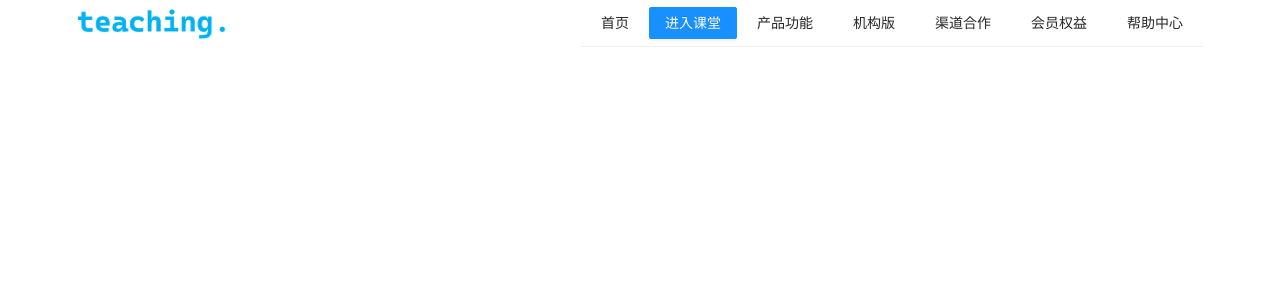
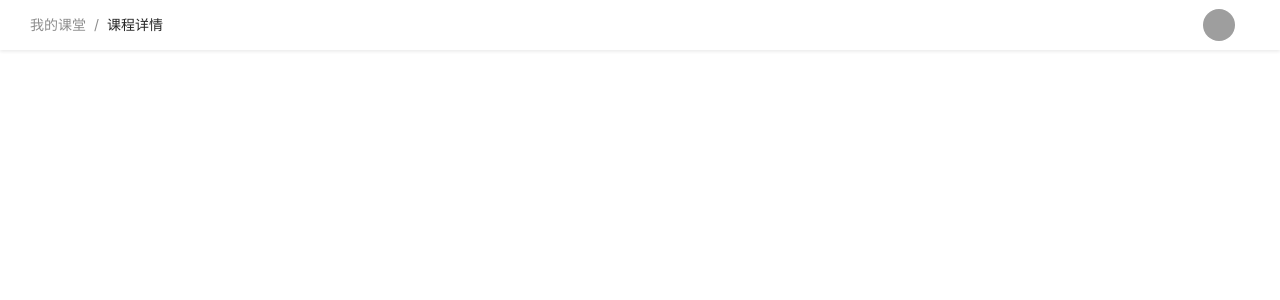
Before and after one commit to SE-11/teaching-frontend, a React (Create React App) app: page /teacher in a window 1280 px wide. Shown: the top 300 px of the page. Built offline with nearby package versions, Linux system fonts and the light colour scheme; grey boxes are pictures that could not be loaded.

Commit message:
fin login/registered | t&s page deving

```diff
--- a/src/App.js
+++ b/src/App.js
@@ -1,19 +1,18 @@
 import React from "react";
-// import { Route, Switch } from "react-router";
-
-// import Login from "./pages/Login";
-// import Index from "./pages/Index/index";
 import HomeNavigation from "./components/HomeNavigation";
 import HomeContent from "./components/HomeContent";
-import { BrowserRouter } from "react-router-dom";
+import { Route, Switch } from "react-router-dom";
+import Student from "./pages/Student";
+import Teacher from "./pages/Teacher";
 
-
-function App(props) {
+function App() {
+  const HomePage = () => <div><HomeNavigation/><HomeContent/></div>
   return (
-    <BrowserRouter>
-      <HomeNavigation />
-      <HomeContent />
-    </BrowserRouter>
+    <Switch>
+      <Route path="/student" exact component={ Student } />
+      <Route path="/teacher" exact component={ Teacher } />
+      <Route path="/" component={ HomePage } />
+    </Switch>
   );
 }
 
--- a/src/components/LoginForm/index.jsx
+++ b/src/components/LoginForm/index.jsx
@@ -1,29 +1,60 @@
-import { Button, Form, Input } from 'antd'
+import { Button, Form, Input, message } from 'antd'
+import axios from 'axios';
+import md5 from "crypto-js/md5";
 import React from 'react'
+import { withRouter } from 'react-router-dom';
 
 const FormItem = Form.Item;
 
-export default function LoginForm() {
+function LoginForm(props) {
+    const layout = {
+        labelCol: { span: 8 },
+        wrapperCol: { span: 16 },
+    };
     const onFinish = (values) => {
-        console.log(values);
+        // console.log(values);
+        // 后端
+        // 检查电话号是否已经注册
+        // 检测密码是否正确
+        values.password = md5(values.password).toString();
+        axios.post('http://localhost:8080/login', values)
+             .then((rsp) => {
+                 if(rsp.data.errorCode === 1) {
+                     // 根据类型 跳转老师页面还是学生页面
+                     if(rsp.data.userType === "student") {
+                         props.history.replace("/student");
+                         message.success("登录成功!");
+                     } else {
+                         props.history.replace("/teacher")
+                     }
+                 }
+             })
+             .catch((err) => {
+                 message.error(err);
+                 console.log(err);
+             });
+
     }
     return (
         <div style={{ display: "flex", justifyContent: "center  " }}>
             <Form
-                style={{ width: "300px" }}
+                {...layout}
+                style={{ width: "300px", marginRight: "50px" }}
                 onFinish={onFinish}
                 >
                 <FormItem
+                    label="Phone"
                     name="phone"
                     >
                     <Input placeholder="Phone number" />
                 </FormItem>
                 <FormItem
+                    label="Password"
                     name="password"
                     >
                     <Input placeholder="Password" />
                 </FormItem>
-                <FormItem>
+                <FormItem wrapperCol={{ span: 16, offset: 8 }}>
                     <Button style={{ width: "100%" }} htmlType="submit" type="primary">
                         Login
                     </Button>
@@ -32,3 +63,5 @@ export default function LoginForm() {
         </div>
     )
 }
+
+export default withRouter(LoginForm);
--- a/src/components/RegisteredForm/index.jsx
+++ b/src/components/RegisteredForm/index.jsx
@@ -6,6 +6,10 @@ import { registDataSOrT } from "../../utils/registDataValidate";
 const FormItem = Form.Item;
 
 export default function RegisteredForm(props) {
+    const layout = {
+        labelCol: { span: 8 },
+        wrapperCol: { span: 16 },
+    };
     // 暂时把学号存 localstorage 里
     const onFinish = (values) => {
         // console.log(values);
@@ -47,7 +51,8 @@ export default function RegisteredForm(props) {
     return (
         <div style={{ display: "flex", justifyContent: "center  " }}>
             <Form
-                style={{ width: "300px" }}
+                {...layout}
+                style={{ width: "300px", marginRight: "50px" }}
                 onFinish={onFinish}
             >
                 <FormItem
@@ -116,7 +121,7 @@ export default function RegisteredForm(props) {
                     <Input placeholder="Re-Password" allowClear />
                 </FormItem>
 
-                <FormItem name="identity">
+                <FormItem name="identity" label="角色">
                     <Radio.Group style={{ display: "flex", justifyContent: "space-between" }}>
                         <Radio.Button value="student" style={{ width: "130px", textAlign: "center" }}>学生</Radio.Button>
                         <Radio.Button value="teacher" style={{ width: "130px", textAlign: "center" }}>老师</Radio.Button>
@@ -126,6 +131,9 @@ export default function RegisteredForm(props) {
                 <FormItem
                     label="Name"
                     name="name"
+                    rules={[
+                        {required: true, message: "请输入您的姓名"}
+                    ]}
                 >
                     <Input placeholder="Name" allowClear />
                 </FormItem>
@@ -133,11 +141,14 @@ export default function RegisteredForm(props) {
                 <FormItem
                     label="University"
                     name="university"
+                    rules={[
+                        {required: true, message: "请输入您所在的高校"}
+                    ]}
                 >
                     <Input placeholder="University" allowClear />
                 </FormItem>
 
-                <FormItem>
+                <FormItem wrapperCol={{ span: 16, offset: 8 }}>
                     <Button style={{ width: "100%" }} htmlType="submit" type="primary">
                         Registered
                     </Button>
--- a/src/index.js
+++ b/src/index.js
@@ -2,5 +2,10 @@ import React from 'react';
 import ReactDOM from 'react-dom';
 import App from "./App";
 import 'antd/dist/antd.css';
+import { BrowserRouter } from 'react-router-dom';
 
-ReactDOM.render(<App />, document.getElementById('root'));
+ReactDOM.render(
+    <BrowserRouter>
+        <App />
+    </BrowserRouter>,
+    document.getElementById('root'));
--- /dev/null
+++ b/src/pages/Student/components/NavBar/index.css
@@ -0,0 +1,16 @@
+.student-navbar {
+    display: flex;
+    justify-content: space-between;
+    align-items: center;
+    height: 50px;
+    margin-bottom: 16px;
+    /* line-height: 30px; */
+    background: #ffffff;
+    box-shadow: 0px 2px 3px #eeeeee;
+}
+.nav-breadcrumb {
+    margin-left: 30px;
+}
+.student-avatar {
+    margin-right: 45px;
+}
--- /dev/null
+++ b/src/pages/Student/components/NavBar/index.jsx
@@ -0,0 +1,39 @@
+import { Avatar, Breadcrumb, Dropdown, Menu } from 'antd'
+import React from 'react'
+import { Link } from 'react-router-dom'
+import "./index.css";
+const BreadcrumbItem = Breadcrumb.Item;
+const MenuItem = Menu.Item;
+
+export default function NavBar() {
+    const menu = (
+        <Menu style={{ marginTop: "10px" }}>
+            <MenuItem key="1">个人中心</MenuItem>
+            <MenuItem key="2">设置</MenuItem>
+            <MenuItem key="3">退出</MenuItem>
+        </Menu>
+    );
+    return (
+        <div className="student-navbar">
+            <div className="nav-breadcrumb">
+                <Breadcrumb>
+                    <BreadcrumbItem>我的课堂</BreadcrumbItem>
+                    <BreadcrumbItem>课程详情</BreadcrumbItem>
+                </Breadcrumb>
+            </div>
+
+            <div className="student-avatar">
+                <Dropdown
+                    placement="bottomCenter"
+                    overlay={menu}
+                >
+                    <Link to="/vip">
+                        <Avatar
+                            src="http://images.nowcoder.com/head/7m.png"
+                        />
+                    </Link>
+                </Dropdown>
+            </div>
+        </div>
+    )
+}
--- /dev/null
+++ b/src/pages/Student/index.jsx
@@ -0,0 +1,10 @@
+import React from 'react'
+import NavBar from './components/NavBar';
+
+export default function Student() {
+    return (
+        <div>
+            <NavBar />
+        </div>
+    )
+}
--- /dev/null
+++ b/src/pages/Teacher/components/NavBar/index.css
@@ -0,0 +1,16 @@
+.student-navbar {
+    display: flex;
+    justify-content: space-between;
+    align-items: center;
+    height: 50px;
+    margin-bottom: 16px;
+    /* line-height: 30px; */
+    background: #ffffff;
+    box-shadow: 0px 2px 3px #eeeeee;
+}
+.nav-breadcrumb {
+    margin-left: 30px;
+}
+.student-avatar {
+    margin-right: 45px;
+}
--- /dev/null
+++ b/src/pages/Teacher/components/NavBar/index.jsx
@@ -0,0 +1,40 @@
+import { Avatar, Breadcrumb, Dropdown, Menu } from 'antd'
+import React from 'react'
+import { Link } from 'react-router-dom'
+import "./index.css";
+const BreadcrumbItem = Breadcrumb.Item;
+const MenuItem = Menu.Item;
+
+export default function NavBar() {
+    const menu = (
+        <Menu style={{ marginTop: "10px" }}>
+            <MenuItem key="1">学生管理</MenuItem>
+            <MenuItem key="2">课程管理</MenuItem>
+            <MenuItem key="3">设置</MenuItem>
+            <MenuItem key="4">退出</MenuItem>
+        </Menu>
+    );
+    return (
+        <div className="student-navbar">
+            <div className="nav-breadcrumb">
+                <Breadcrumb>
+                    <BreadcrumbItem>我的课堂</BreadcrumbItem>
+                    <BreadcrumbItem>课程详情</BreadcrumbItem>
+                </Breadcrumb>
+            </div>
+
+            <div className="student-avatar">
+                <Dropdown
+                    placement="bottomCenter"
+                    overlay={menu}
+                >
+                    <Link to="/vip">
+                        <Avatar
+                            src="http://images.nowcoder.com/head/7m.png"
+                        />
+                    </Link>
+                </Dropdown>
+            </div>
+        </div>
+    )
+}
--- /dev/null
+++ b/src/pages/Teacher/index.jsx
@@ -0,0 +1,10 @@
+import React from 'react'
+import NavBar from './components/NavBar';
+
+export default function Teacher() {
+    return (
+        <div>
+            <NavBar />
+        </div>
+    )
+}
```
Also changed, not shown: src/components/Navbar/index.jsx (deleted, +0 -9 lines), src/components/Navbar/navbar.css (deleted).
